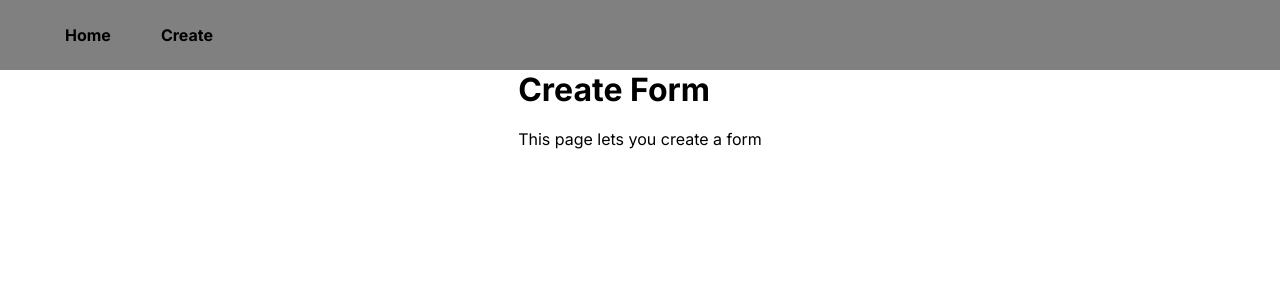
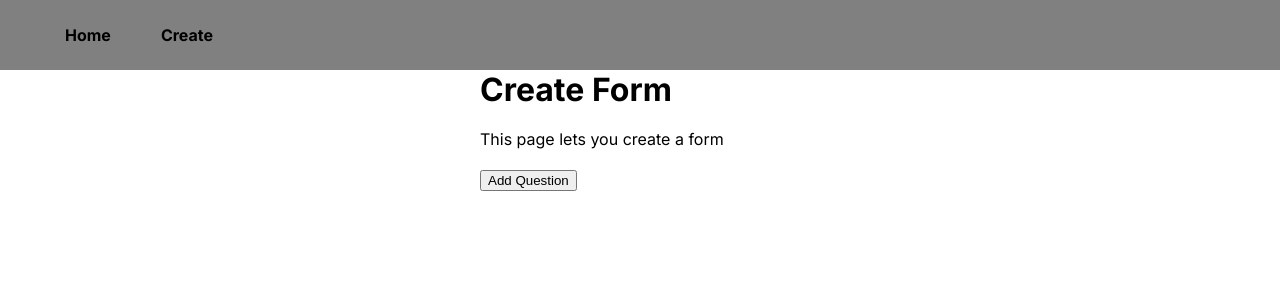
Before and after one commit to fraser50/questionnaire-app, a Next.js app: page /createform in a window 1280 px wide. Shown: the top 300 px of the page. Built offline with nearby package versions, Linux system fonts and the light colour scheme.

Commit message:
Questions can now be added

```diff
--- a/src/app/createform/page.js
+++ b/src/app/createform/page.js
@@ -1,6 +1,10 @@
+'use client'
+import { FormContainer } from "@/components/formcomponents";
+
 export default function Page() {
     return (<>
     <h1>Create Form</h1><br />
-    <p>This page lets you create a form</p>
+    <p>This page lets you create a form</p><br />
+    <FormContainer />
     </>);
 }
--- a/src/app/globals.css
+++ b/src/app/globals.css
@@ -34,4 +34,17 @@ main {
   left: 50%;
   position: absolute;
   transform: translate(-50%, 0);
+  min-width: 25%;
 }
+
+.questionContainer {
+  background-color: lightgrey;
+  border: 1px;
+  margin-bottom: 20px;
+  border-color: black;
+  border-style: solid;
+}
+
+.questionContainer select {
+  width: 100%;
+}
--- /dev/null
+++ b/src/components/formcomponents.js
@@ -0,0 +1,49 @@
+'use client'
+import { useState } from "react";
+// Currently these components only work for creating a form
+
+const itemTypes = [
+    {id: "single", name: "Text entry"},
+    {id: "radio", name: "Choose one"},
+    {id: "radio", name: "Multiple choice"},
+];
+
+export function FormContainer() {
+    const [questionList, setQuestionList] = useState([]);
+
+    return (
+        <div>
+            {questionList.map((question, i) => {return (
+                <Question key={question.type} itemData={question} />)
+        })}
+
+        <AddQuestion questionList={questionList} setQuestionList={setQuestionList} />
+        </div>
+    );
+}
+
+export function Question({itemData}) {
+    return (
+        <div className="questionContainer">
+            <p>Question Type:</p>
+            <select>
+                {itemTypes.map(item => {
+                    return <option value={item.id} selected={item.id == itemData.type}>{item.name}</option>
+                })}
+            </select>
+        </div>
+    );
+}
+
+export function AddQuestion({questionList, setQuestionList}) {
+    function onClick() {
+        let newQuestionList = [...questionList];
+        newQuestionList.push({
+            type: "single"
+        });
+        setQuestionList(newQuestionList);
+    }
+
+    return <button onClick={onClick}>Add Question</button>;
+
+}
```
